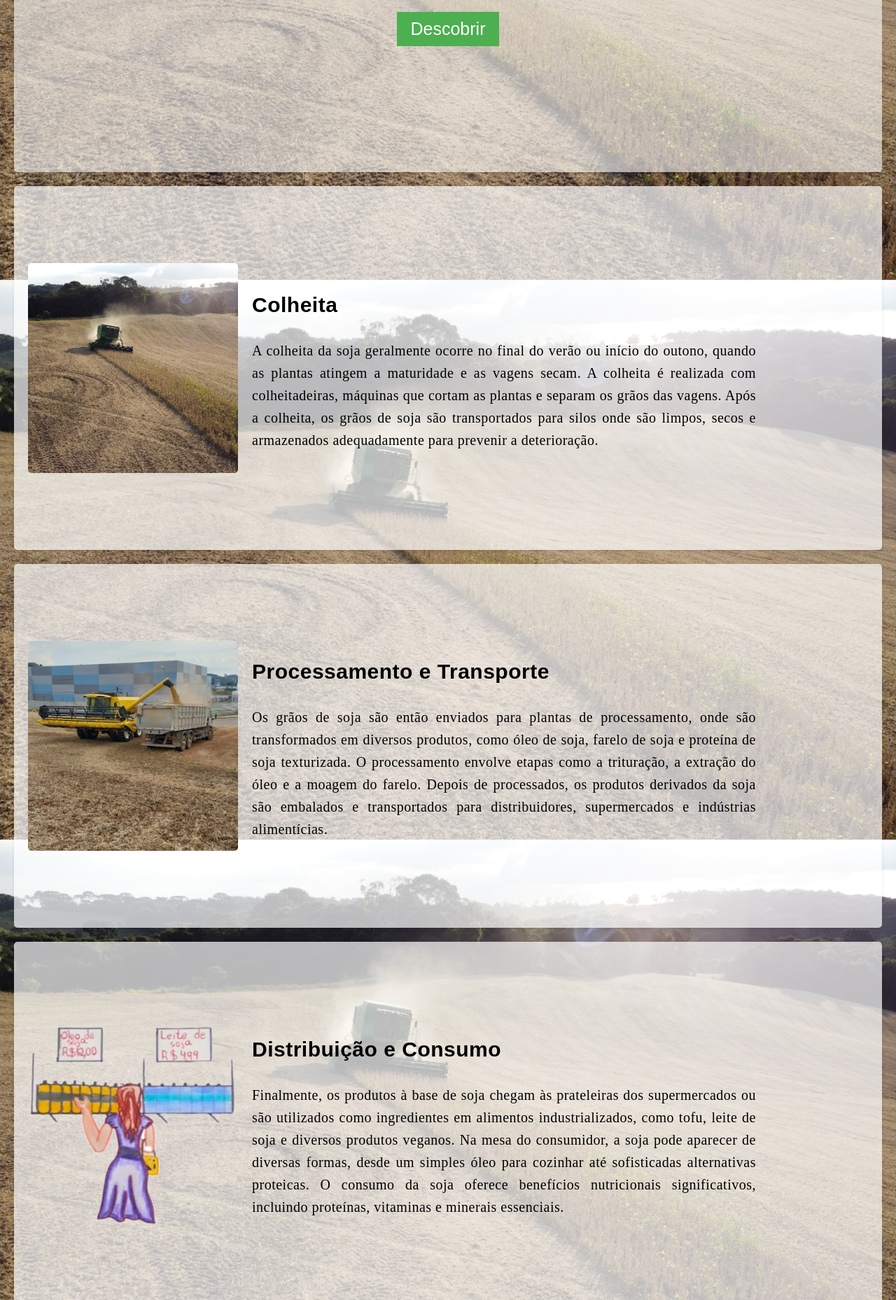
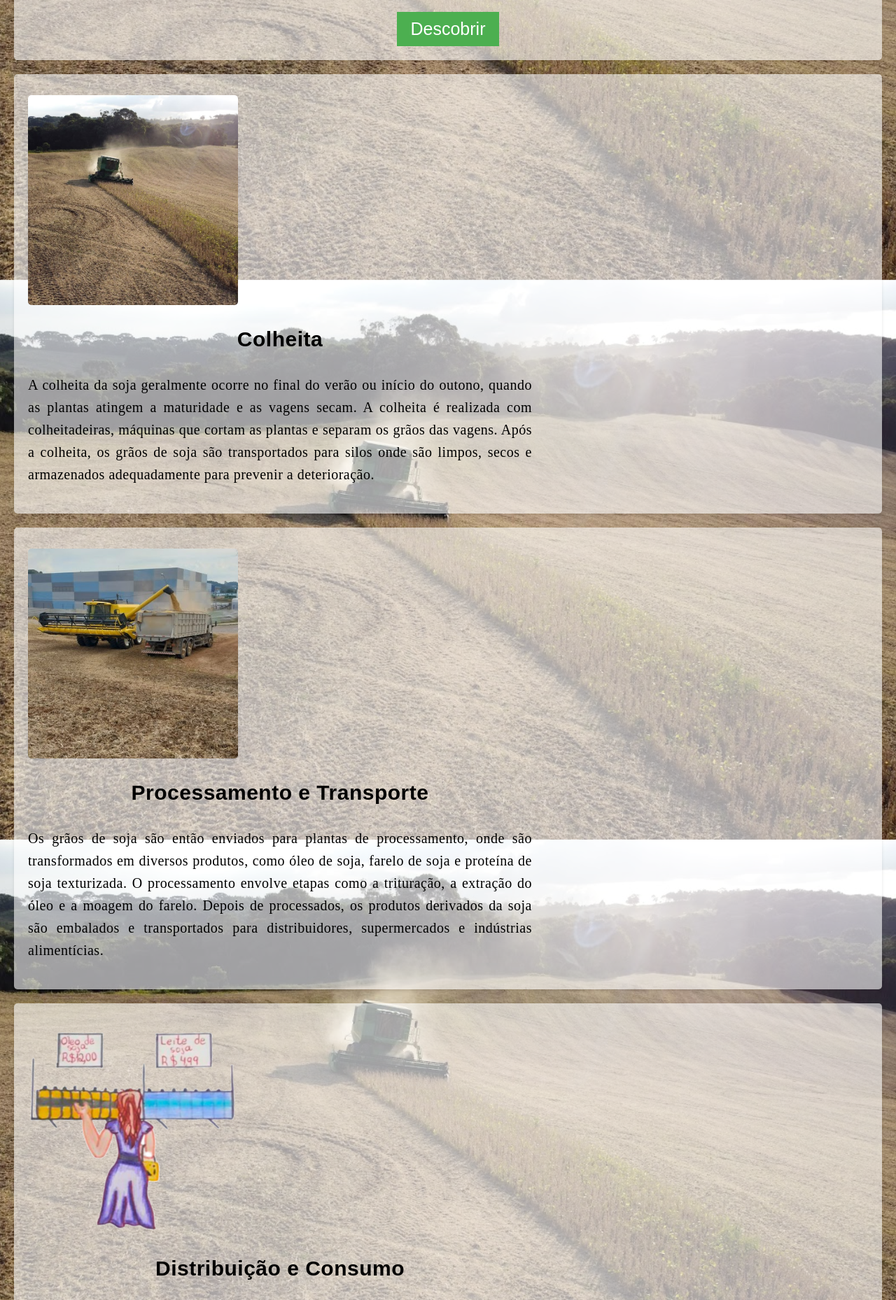
Before and after one commit to GustavoIWN/aqgrinho2024, a plain HTML site: page page.html in a window 1280 px wide. Shown: the part 3600-5458 px from the top of the page at 70% size. Drawn offline with Linux system fonts and the light colour scheme.

Commit message:
Add files via upload

```diff
--- a/page.html
+++ b/page.html
@@ -84,15 +84,13 @@ No geral, a produção agrícola do Paraná é uma força motora para a economia
 
             <button class="botao">Descobrir</button>
 </a>
-            <br><br><br><br><br>
+
 
         </div>
 
 
-        <div class="bloco-especial" id="t02">
-            <br><br><br><br><br>
-            <br><br><br><br><br>
-            <br><br><br><br><br>
+        <div class="card" id="t02">
+
 
             <img src="img_desenhos/lavoura1.jpg" alt="" class="imagem-esquerda">
             <div class="texto-direita">
@@ -108,16 +106,12 @@ No geral, a produção agrícola do Paraná é uma força motora para a economia
 
 
             </div>
-            <br><br><br><br><br>
-            <br><br><br><br><br>
-            <br><br><br><br><br>
+
         </div>
 
 
-        <div class="bloco-especial" id="t03">
-            <br><br><br><br><br>
-            <br><br><br><br><br>
-            <br><br><br><br><br>
+        <div class="card" id="t03">
+
 
             <img src="img_desenhos/img1.jpg" alt="" class="imagem-esquerda">
             <div class="texto-direita">
@@ -132,18 +126,14 @@ No geral, a produção agrícola do Paraná é uma força motora para a economia
 
 
             </div>
-            <br><br><br><br><br>
-            <br><br><br><br><br>
-            <br><br><br><br><br>
+
         </div>
 
 
 
 
-        <div class="bloco-especial" id="t04">
-            <br><br><br><br><br>
-            <br><br><br><br><br>
-            <br><br><br><br><br>
+        <div class="card" id="t04">
+
 
             <img src="img_desenhos/mulher.png" alt="" class="imagem-esquerda">
             <div class="texto-direita">
@@ -157,16 +147,12 @@ No geral, a produção agrícola do Paraná é uma força motora para a economia
 
 
             </div>
-            <br><br><br><br><br>
-            <br><br><br><br><br>
-            <br><br><br><br><br>
+
         </div>
 
 
-        <div class="bloco-especial" id="t04">
-            <br><br><br><br><br>
-            <br><br><br><br><br>
-            <br><br><br><br><br>
+        <div class="card" id="t04">
+
 
             <img src="img_desenhos/img2.jpg" alt="" class="imagem-esquerda">
             <div class="texto-direita">
@@ -181,9 +167,7 @@ No geral, a produção agrícola do Paraná é uma força motora para a economia
 
 
             </div>
-            <br><br><br><br><br>
-            <br><br><br><br><br>
-            <br><br><br><br><br>
+
         </div>
 
 
```
